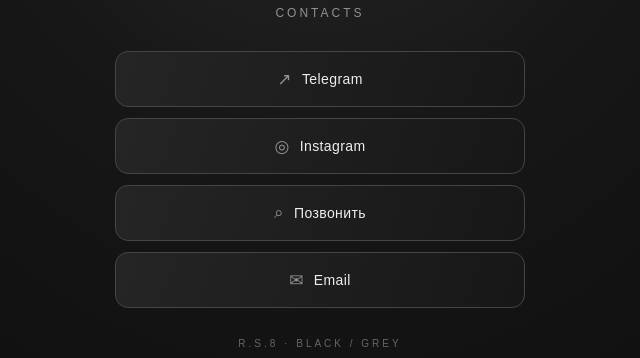
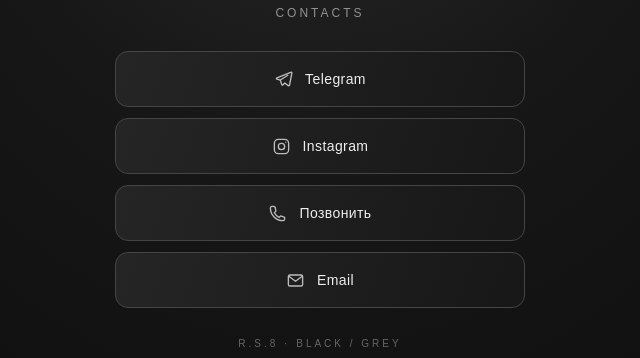
Before and after one commit to taplinkuzb/nfc-business, a plain HTML site: page roshupki-shoxrux/index.html in a window 1280 px wide. Shown: the part 337-695 px from the top of the page, 320-960 px from the left. Drawn offline with Linux system fonts and the light colour scheme.

Commit message:
Improve R.S.8 contact icons

```diff
--- a/roshupki-shoxrux/index.html
+++ b/roshupki-shoxrux/index.html
@@ -10,7 +10,7 @@
 *{box-sizing:border-box}body{margin:0;min-height:100vh;background:radial-gradient(ellipse at 50% 0%,#303030 0%,#171717 42%,#0b0b0b 100%);color:#f4f4f4;font-family:Arial,Helvetica,sans-serif;display:flex;justify-content:center;align-items:center;padding:28px 18px}
 main{width:100%;max-width:410px;text-align:center}.avatar{width:108px;height:108px;margin:0 auto 25px;border-radius:50%;display:grid;place-items:center;background:linear-gradient(145deg,#454545,#171717);border:1px solid #777;box-shadow:0 0 0 7px #ffffff08,0 12px 35px #0009;color:#e5e5e5;font-size:29px;letter-spacing:3px}
 .eyebrow{font-size:10px;letter-spacing:5px;color:#888;margin-bottom:13px}h1{font-size:27px;line-height:1.18;letter-spacing:1.5px;margin:0 0 9px;font-weight:600}.sub{font-size:12px;letter-spacing:3px;color:#929292;margin:0 0 31px}
-.links{display:grid;gap:11px}.link{height:56px;border:1px solid #454545;border-radius:13px;background:linear-gradient(110deg,#252525,#171717);display:flex;align-items:center;justify-content:center;color:#eee;text-decoration:none;font-size:14px;letter-spacing:.4px;transition:.2s}.link:hover{border-color:#888;background:#303030}.link span{color:#929292;margin-right:10px;font-size:17px}.foot{margin-top:30px;color:#666;font-size:10px;letter-spacing:3px}
+.links{display:grid;gap:11px}.link{height:56px;border:1px solid #454545;border-radius:13px;background:linear-gradient(110deg,#252525,#171717);display:flex;align-items:center;justify-content:center;color:#eee;text-decoration:none;font-size:14px;letter-spacing:.4px;transition:.2s}.link:hover{border-color:#888;background:#303030}.link svg{width:19px;height:19px;margin-right:12px;stroke:#bdbdbd;fill:none;stroke-width:1.7;stroke-linecap:round;stroke-linejoin:round;flex:none}.foot{margin-top:30px;color:#666;font-size:10px;letter-spacing:3px}
 </style>
 </head>
 <body>
@@ -20,10 +20,10 @@ main{width:100%;max-width:410px;text-align:center}.avatar{width:108px;height:108
 <h1>ROSHUPKI<br>SHOXRUX</h1>
 <p class="sub">CONTACTS</p>
 <nav class="links" aria-label="Контакты">
-<a class="link" href="https://t.me/o1Shoxrux" target="_blank" rel="noopener"><span>↗</span>Telegram</a>
-<a class="link" href="https://www.instagram.com/01shoxrux/" target="_blank" rel="noopener"><span>◎</span>Instagram</a>
-<a class="link" href="tel:+998971010711"><span>⌕</span>Позвонить</a>
-<a class="link" href="mailto:shoh6600@icloud.com"><span>✉</span>Email</a>
+<a class="link" href="https://t.me/o1Shoxrux" target="_blank" rel="noopener"><svg viewBox="0 0 24 24" aria-hidden="true"><path d="M21 3 3.8 10.1c-1.1.45-1.08 1.1-.2 1.38l4.4 1.37 1.7 5.3c.2.6.1.85.75.85.5 0 .73-.23 1.02-.5l2.13-2.07 4.43 3.27c.82.45 1.4.22 1.6-.76L22.5 4.2C22.8 3 22.05 2.45 21 3Z"/><path d="m8 12.7 9.5-6"/></svg>Telegram</a>
+<a class="link" href="https://www.instagram.com/01shoxrux/" target="_blank" rel="noopener"><svg viewBox="0 0 24 24" aria-hidden="true"><rect x="3" y="3" width="18" height="18" rx="5"/><circle cx="12" cy="12" r="4"/><path d="M17.5 6.5h.01"/></svg>Instagram</a>
+<a class="link" href="tel:+998971010711"><svg viewBox="0 0 24 24" aria-hidden="true"><path d="M7 3H5a2 2 0 0 0-2 2c0 8.8 7.2 16 16 16a2 2 0 0 0 2-2v-2l-5-2-2 2a14 14 0 0 1-6-6l2-2-1-5Z"/></svg>Позвонить</a>
+<a class="link" href="mailto:shoh6600@icloud.com"><svg viewBox="0 0 24 24" aria-hidden="true"><rect x="3" y="5" width="18" height="14" rx="2"/><path d="m4 7 8 6 8-6"/></svg>Email</a>
 </nav>
 <div class="foot">R.S.8 · BLACK / GREY</div>
 </main>
```
